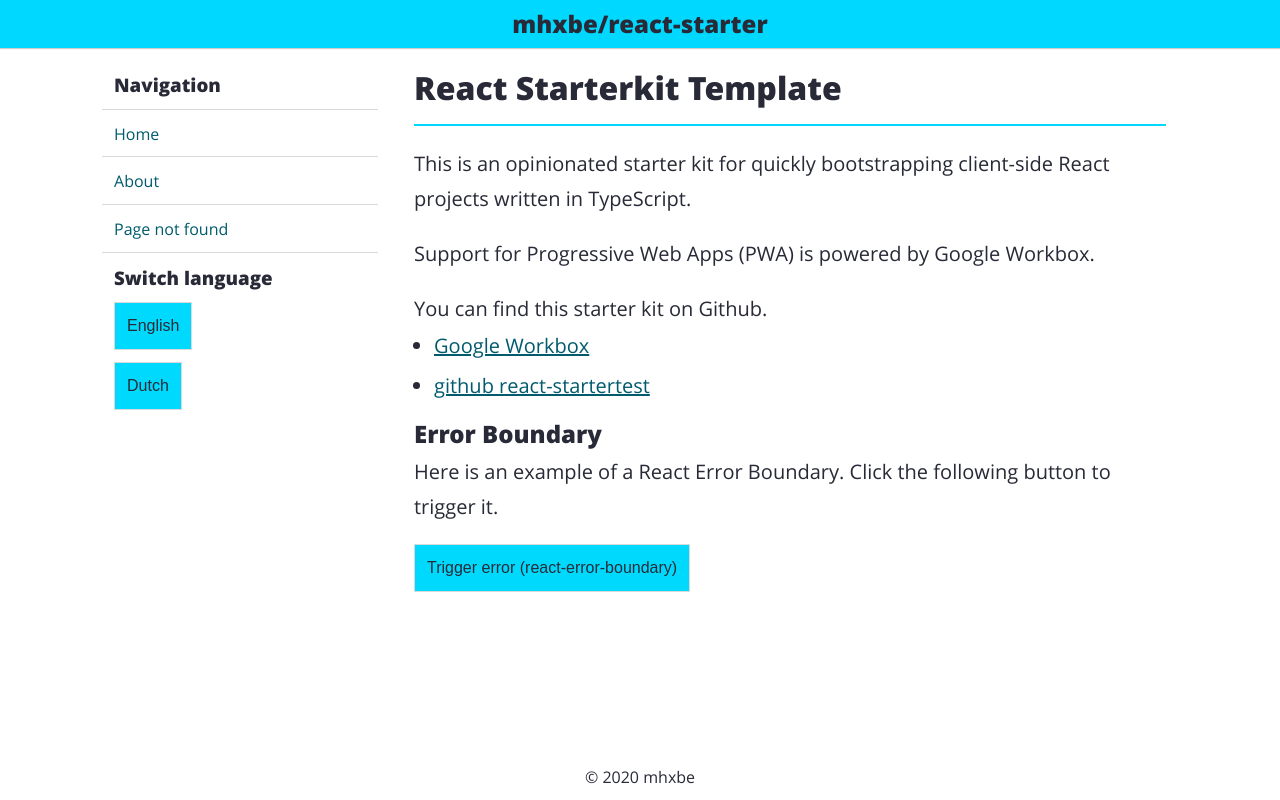
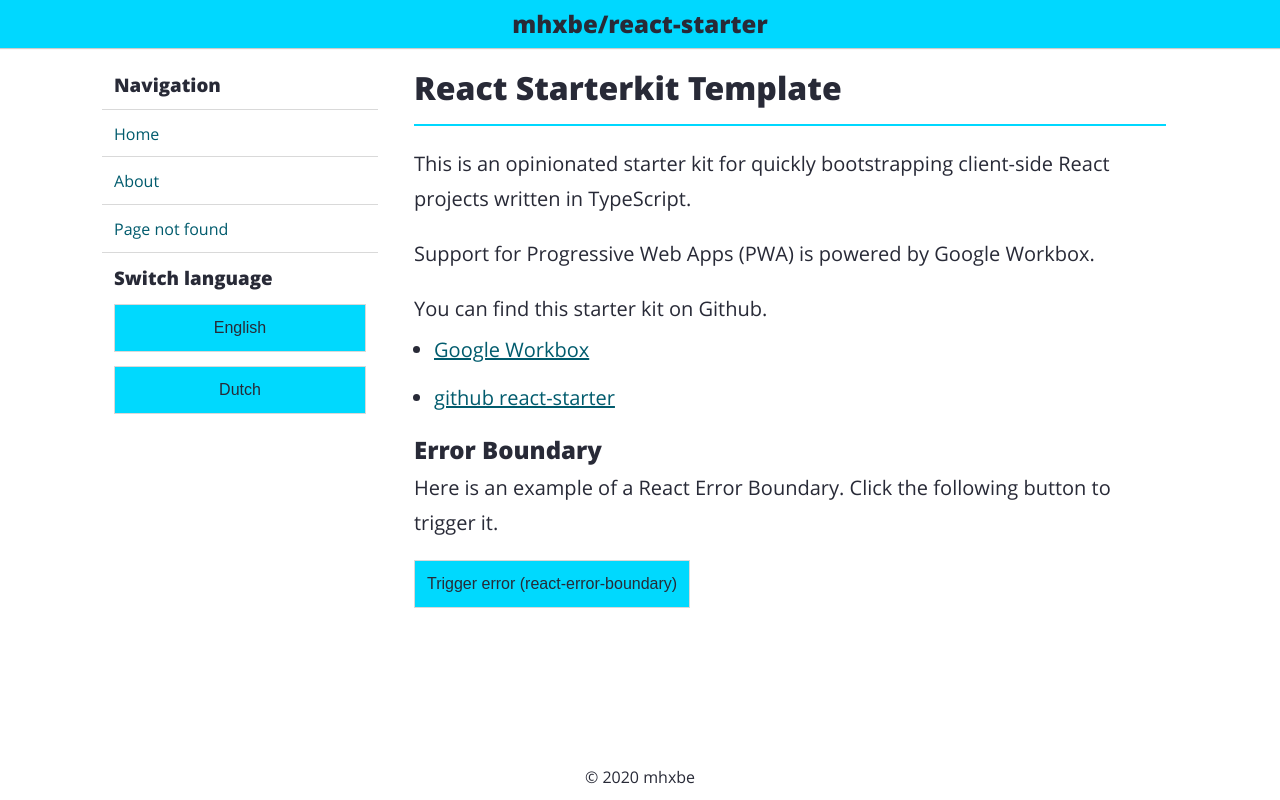
Before and after one commit to mhxbe/react-starter, a React app: page / in a window 1280 px wide. Built offline with nearby package versions, Linux system fonts and the light colour scheme.

Commit message:
Move theme to separate file & fix list item tap height

```diff
--- a/src/App.styles.tsx
+++ b/src/App.styles.tsx
@@ -103,10 +103,7 @@ export const list = css`
     font-size: 1.25rem;
   }
   li {
-    line-height: 1.75rem;
-    @media (min-width: 440px) {
-      line-height: 2.5rem;
-    }
+    line-height: 3rem;
   }
 `;
 
@@ -121,8 +118,11 @@ export const button = (theme: Theme): SerializedStyles => css`
   height: 48px;
   margin: 0 0 12px 0;
   padding: 0 12px;
+
+  &.full-width {
+    width: 100%;
+  }
 `;
-
 export const backButton = (theme: Theme): SerializedStyles => css`
   background: transparent;
   border: 0;
--- a/src/App.tsx
+++ b/src/App.tsx
@@ -2,13 +2,14 @@
 import * as React from 'react';
 import { Switch, Route, Redirect } from 'react-router-dom';
 import { ErrorBoundary } from 'react-error-boundary';
-import { jsx, ThemeProvider, Theme } from '@emotion/react';
+import { jsx, ThemeProvider } from '@emotion/react';
 import { ResetCss, wrapper, mainWrapper, main, footer } from './App.styles';
 import Header from './common/Header';
 import Sidebar from './common/Sidebar';
 import ErrorFallback, { errorHandler } from './common/ErrorFallback';
 import useWindowWidth from './hooks/useWindowWidth';
 import { BREAKPOINT_DESKTOP } from './constants';
+import { lightTheme } from './themes';
 
 const Home = React.lazy(
   () => import(/* webpackChunkName: 'home' */ './pages/Home')
@@ -42,47 +43,6 @@ const App: React.FC = () => {
     setShowContent(mustShowContent);
     setShowSidebar(mustShowSidebar);
   }
-
-  const lightTheme: Theme = {
-    color: '#282a37',
-    background: 'white',
-    focus: '#015b6d',
-    header: {
-      background: '#00d8ff',
-      hamburger: '#282a37',
-    },
-    sidebar: {
-      background: 'white',
-      border: '#d9d9d9',
-      href: {
-        link: '#015b6d',
-        hover: '#060060',
-        focus: 'lightcyan',
-      },
-    },
-    footer: {
-      background: 'white',
-    },
-    title: {
-      color: '#282a37',
-      border: '#00d8ff',
-    },
-    href: {
-      link: '#015b6d',
-      visited: '#015b6d',
-      hover: '#060060',
-    },
-    button: {
-      background: '#00d9fe',
-      border: '#d9d9d9',
-      color: '#272b37',
-    },
-    skipLink: {
-      background: '#333333',
-      border: '#ffffff',
-      color: '#ffffff',
-    },
-  };
 
   return (
     <ThemeProvider theme={lightTheme}>
--- a/src/common/Sidebar.tsx
+++ b/src/common/Sidebar.tsx
@@ -2,7 +2,7 @@
 import * as React from 'react';
 import { useTranslation } from 'react-i18next';
 import { Link } from 'react-router-dom';
-import { css, jsx } from '@emotion/react';
+import { css, jsx, Theme } from '@emotion/react';
 
 import { list, button } from '../App.styles';
 import {
@@ -108,6 +108,7 @@ const Sidebar: React.FC<SidebarProps> = ({ onToggleSidebar, showSidebar }) => {
                   data-testid="language-switch-en"
                   onClick={() => i18n.changeLanguage('en')}
                   css={button}
+                  className="full-width"
                 >
                   <span aria-label={t('languages.aria.en')}>
                     {t('languages.en')}
@@ -120,6 +121,7 @@ const Sidebar: React.FC<SidebarProps> = ({ onToggleSidebar, showSidebar }) => {
                   data-testid="language-switch-nl"
                   onClick={() => i18n.changeLanguage('nl')}
                   css={button}
+                  className="full-width"
                 >
                   <span aria-label={t('languages.aria.nl')}>
                     {t('languages.nl')}
--- a/src/pages/Home/index.tsx
+++ b/src/pages/Home/index.tsx
@@ -55,13 +55,6 @@ const Home: React.FC = () => {
           >
             github react-starter
           </a>
-          <a
-            href="https:/jidoka.be/test"
-            title={t('home.github.description')}
-            css={link}
-          >
-            test
-          </a>
         </li>
       </ul>
       <h2 css={subTitle}>Error Boundary</h2>
--- /dev/null
+++ b/src/themes.ts
@@ -0,0 +1,42 @@
+import { Theme } from '@emotion/react';
+
+export const lightTheme: Theme = {
+  color: '#282a37',
+  background: 'white',
+  focus: '#015b6d',
+  header: {
+    background: '#00d8ff',
+    hamburger: '#282a37',
+  },
+  sidebar: {
+    background: 'white',
+    border: '#d9d9d9',
+    href: {
+      link: '#015b6d',
+      hover: '#060060',
+      focus: 'lightcyan',
+    },
+  },
+  footer: {
+    background: 'white',
+  },
+  title: {
+    color: '#282a37',
+    border: '#00d8ff',
+  },
+  href: {
+    link: '#015b6d',
+    visited: '#015b6d',
+    hover: '#060060',
+  },
+  button: {
+    background: '#00d9fe',
+    border: '#d9d9d9',
+    color: '#272b37',
+  },
+  skipLink: {
+    background: '#333333',
+    border: '#ffffff',
+    color: '#ffffff',
+  },
+};
```
